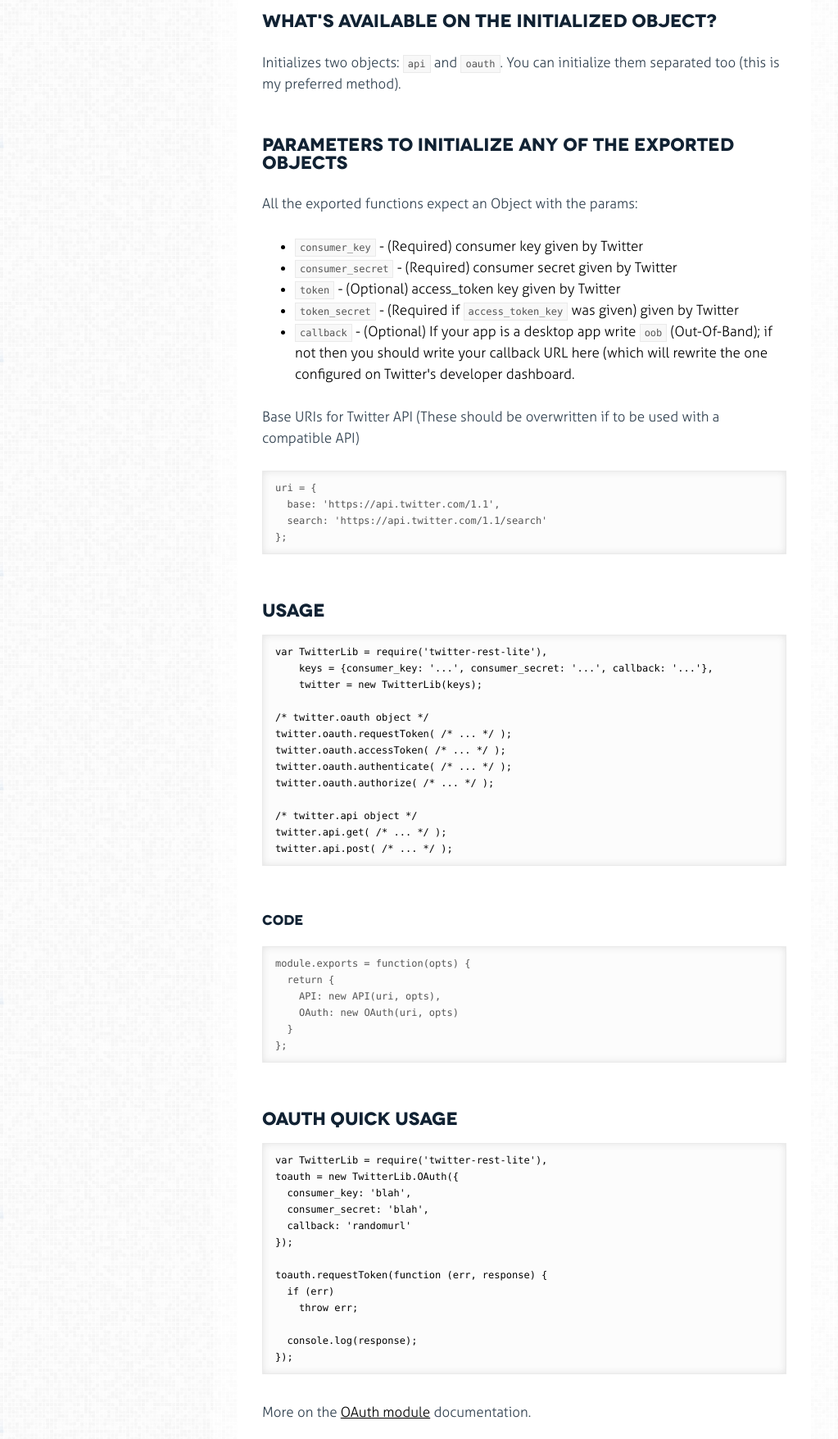
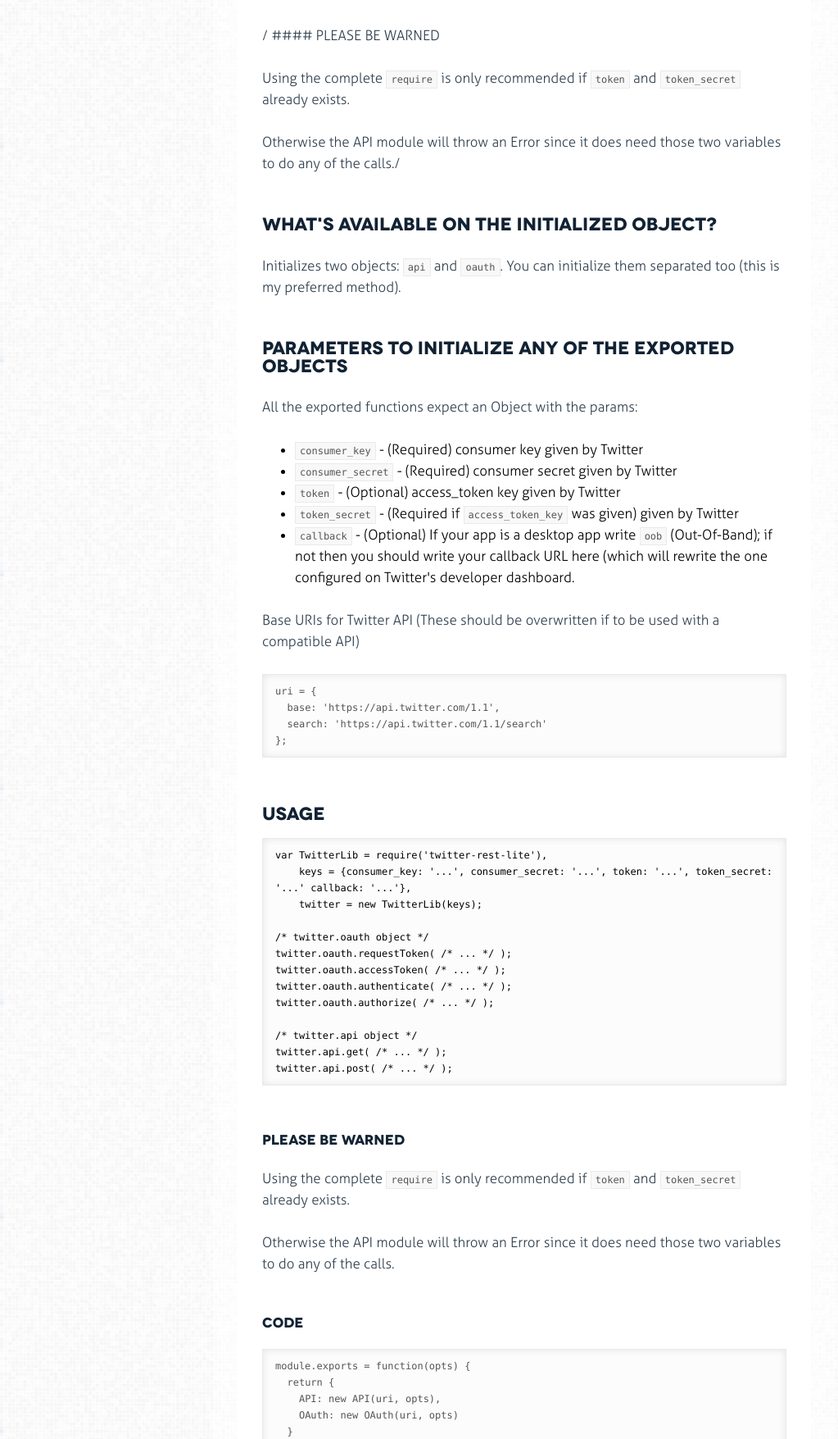
Before and after one commit to ghostbar/twitter-rest-lite, a website: page docs/index.html in a window 1280 px wide. Shown: the part 864-2619 px from the top of the page at 82% size, without its empty margins (0-1023 px from the left). Drawn offline with Linux system fonts and the light colour scheme.

Commit message:
updated documentation

```diff
--- a/docs/index.html
+++ b/docs/index.html
@@ -72,6 +72,8 @@
     twitter = new TwitterLib({
       consumer_key: &quot;blahblahblah&quot;,
       consumer_secret: &quot;blahblahblah&quot;,
+      token: &#39;blah&#39;,
+      token_secret: &#39;blah&#39;,
       callback: &quot;randomurl&quot;
     });
 
@@ -83,7 +85,12 @@
 
   console.log(response);
 });
-</code></pre><h2 id="what-s-available-on-the-initialized-object-">What&#39;s available on the initialized object?</h2>
+</code></pre><p>/ #### PLEASE BE WARNED</p>
+<p>Using the complete <code>require</code> is only recommended if <code>token</code> and
+<code>token_secret</code> already exists.</p>
+<p>Otherwise the API module will throw an Error since it does need those
+two variables to do any of the calls./</p>
+<h2 id="what-s-available-on-the-initialized-object-">What&#39;s available on the initialized object?</h2>
 
 
 
@@ -123,7 +130,7 @@
 
 
         <pre><code>var TwitterLib = require(&#39;twitter-rest-lite&#39;),
-    keys = {consumer_key: &#39;...&#39;, consumer_secret: &#39;...&#39;, callback: &#39;...&#39;},
+    keys = {consumer_key: &#39;...&#39;, consumer_secret: &#39;...&#39;, token: &#39;...&#39;, token_secret: &#39;...&#39; callback: &#39;...&#39;},
     twitter = new TwitterLib(keys);
 
 /* twitter.oauth object */
@@ -135,7 +142,12 @@
 /* twitter.api object */
 twitter.api.get( /* ... */ );
 twitter.api.post( /* ... */ );
-</code></pre><h4 id="code">Code</h4>
+</code></pre><h4 id="please-be-warned">PLEASE BE WARNED</h4>
+<p>Using the complete <code>require</code> is only recommended if <code>token</code> and
+<code>token_secret</code> already exists.</p>
+<p>Otherwise the API module will throw an Error since it does need those
+two variables to do any of the calls.</p>
+<h4 id="code">Code</h4>
 
 
           <div class='highlight'><pre>module.exports = <span class="hljs-function"><span class="hljs-keyword">function</span><span class="hljs-params">(opts)</span> {</span>
```
Also changed, not shown: docs/api.html (+7 -0 lines).
